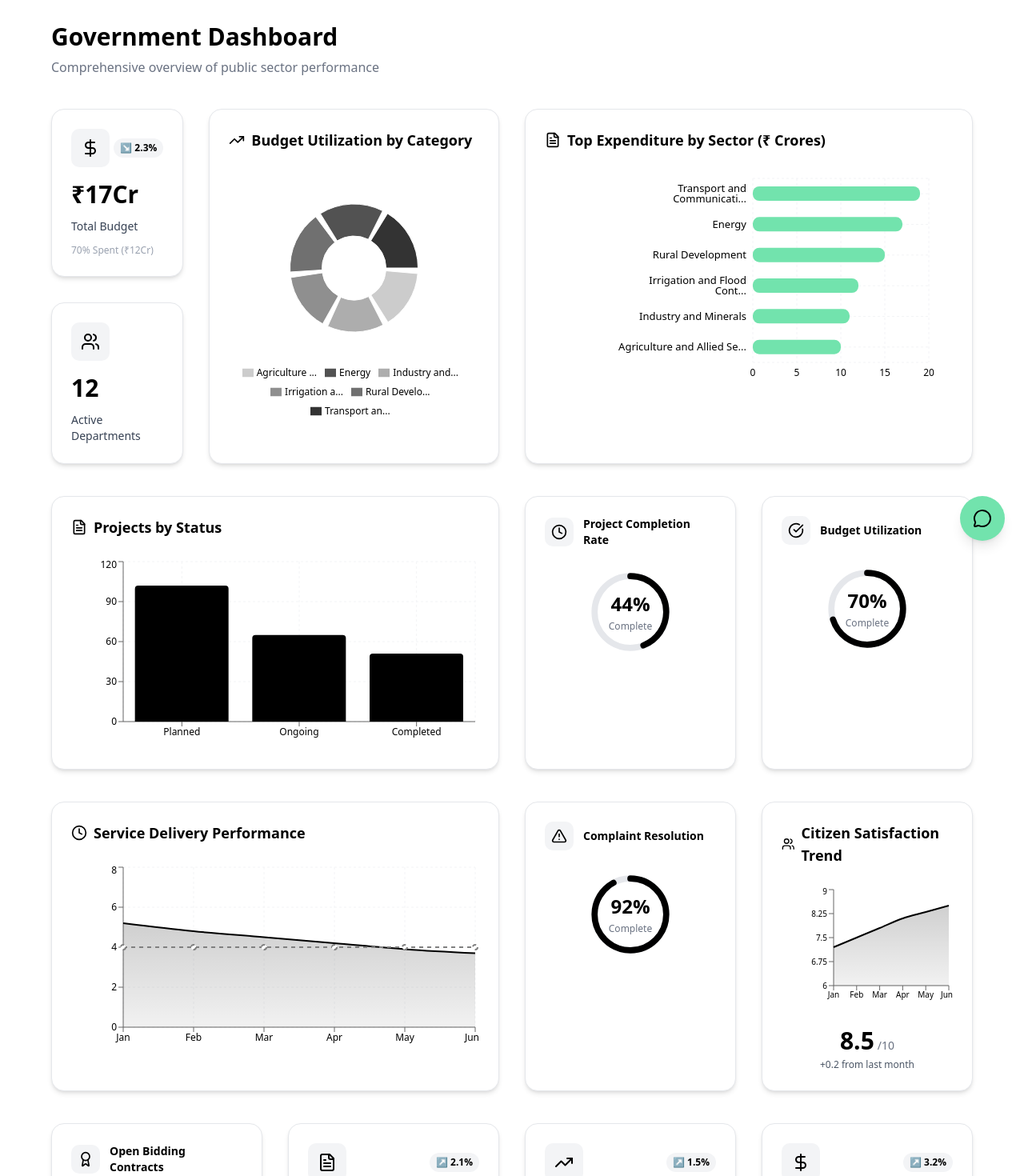
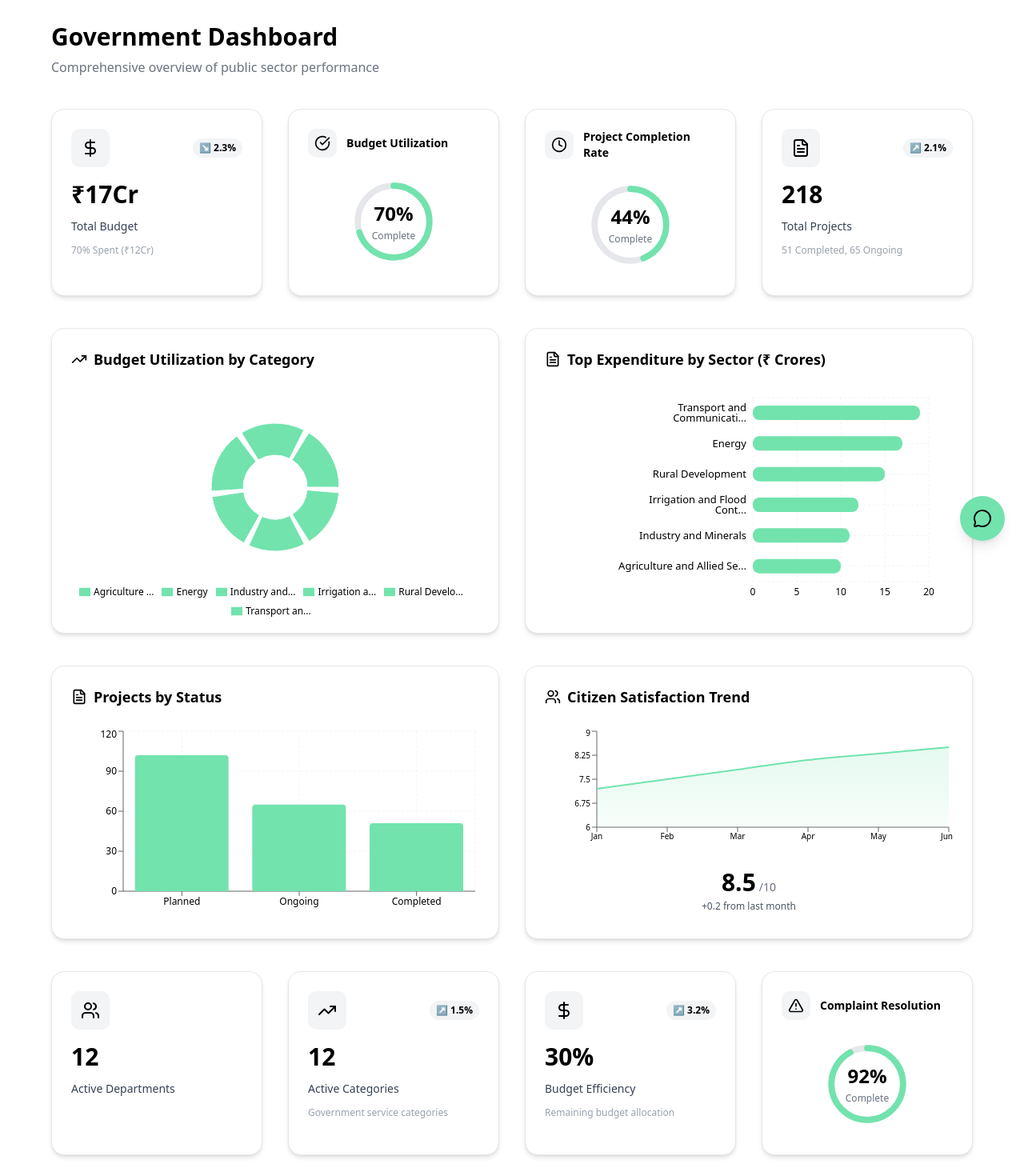
Before and after one commit to adhavan13/Hack25-Frontend, a React (Vite) app: page /dashboard in a window 1280 px wide. Shown: the part 100-1570 px from the top of the page at 80% size. Built offline with nearby package versions, Linux system fonts and the light colour scheme.

Commit message:
removed unwanted things

```diff
--- a/src/components/Grievances/Grievances.jsx
+++ b/src/components/Grievances/Grievances.jsx
@@ -69,7 +69,7 @@ export default function Grievances() {
         </div>
 
         {/* Search Bar */}
-        <div className="mt-4 sm:mt-6">git
+        <div className="mt-4 sm:mt-6">
           <CategoryNavigation onCategoryChange={handleCategoryChange} />
         </div>
         <div className="mb-4 sm:mb-5 mt-4">
--- a/src/components/Grievances/sectors.jsx
+++ b/src/components/Grievances/sectors.jsx
@@ -5,19 +5,13 @@ export default function CategoryNavigation({ onCategoryChange }) {
 
   const categories = [
     'All',
-    'Product Design',
-    'Web Design',
-    'Illustration',
-    'Branding',
-    'Animation',
-    'Mobile',
-    'Typography',
-    'Print'
+    'Agriculture and Allied Services',
+    'Rural Development',
+    'Irrigation and Flood Control'
   ];
 
   const handleCategoryClick = (category) => {
     setActiveCategory(category);
-    // If onCategoryChange is provided, call it with the selected category
     if (onCategoryChange) {
       onCategoryChange(category);
     }
--- a/src/components/dashboard/dashboard.jsx
+++ b/src/components/dashboard/dashboard.jsx
@@ -8,6 +8,7 @@ import {
   DollarSign, TrendingUp, Clock, Users,
   CheckCircle, AlertTriangle, FileText, Award
 } from 'lucide-react';
+import { motion } from 'framer-motion';
 
 const Dashboard = () => {
   // Real government data
@@ -156,7 +157,8 @@ const Dashboard = () => {
       sector: cat.name.length > 25 ? cat.name.substring(0, 25) + '...' : cat.name,
       amount: Math.round(cat.budget_spent / 1000000), // Convert to millions
       allocated: Math.round(cat.budget_allocated / 1000000),
-      color: `hsl(0, 0%, ${20 + index * 12}%)`
+      // Use accent color for all bars
+      color: '#72e3ad'
     }));
 
   const budgetUtilizationData = governmentData.categories
@@ -164,9 +166,11 @@ const Dashboard = () => {
     .map((cat, index) => ({
       name: cat.name.length > 12 ? cat.name.substring(0, 12) + '...' : cat.name,
       utilized: Math.round((cat.budget_spent / cat.budget_allocated) * 100),
-      color: `hsl(0, 0%, ${20 + index * 12}%)`
+      // Use accent color for all pie slices
+      color: '#72e3ad'
     }));
 
+  // Add this missing definition:
   const projectStatusData = [
     { status: 'Planned', count: totalProjects.planned, color: '#404040' },
     { status: 'Ongoing', count: totalProjects.ongoing, color: '#808080' },
@@ -195,14 +199,35 @@ const Dashboard = () => {
     { month: 'Jun', score: 8.5, target: 8.0 }
   ];
 
-  const MetricCard = ({ title, value, subtitle, icon: Icon, trend }) => (
-    <div className="bg-white border border-gray-200 rounded-2xl p-6 shadow-md hover:shadow-lg transition-shadow flex flex-col gap-2">
+  // Animation variants
+  const cardVariants = {
+    hidden: { opacity: 0, y: 30 },
+    visible: (i = 1) => ({
+      opacity: 1,
+      y: 0,
+      transition: {
+        delay: i * 0.08,
+        duration: 0.5,
+        type: "spring"
+      }
+    })
+  };
+
+  const MetricCard = ({ title, value, subtitle, icon: Icon, trend, index }) => (
+    <motion.div
+      className="bg-white border border-gray-200 rounded-2xl p-6 shadow-md hover:shadow-lg transition-shadow flex flex-col gap-2"
+      variants={cardVariants}
+      initial="hidden"
+      animate="visible"
+      custom={index}
+    >
       <div className="flex items-center justify-between mb-2">
+        {/* If icon is green, use bg-gray-100 and text-black */}
         <div className="p-3 rounded-lg bg-gray-100">
           <Icon className="w-6 h-6 text-black" />
         </div>
         {trend !== undefined && (
-          <div className={`flex items-center px-2 py-1 rounded-full text-xs font-semibold bg-gray-100 text-black`}>
+          <div className="flex items-center px-2 py-1 rounded-full text-xs font-semibold bg-gray-100 text-black">
             {trend > 0 ? '↗' : trend < 0 ? '↘' : '→'} {Math.abs(trend)}%
           </div>
         )}
@@ -210,12 +235,19 @@ const Dashboard = () => {
       <h3 className="text-3xl font-bold text-black mb-1">{value}</h3>
       <p className="text-gray-700 text-sm font-medium">{title}</p>
       {subtitle && <p className="text-gray-400 text-xs mt-1">{subtitle}</p>}
-    </div>
+    </motion.div>
   );
 
-  const GaugeChart = ({ percentage, title, icon: Icon }) => (
-    <div className="bg-white border border-gray-200 rounded-2xl p-6 shadow-md hover:shadow-lg transition-shadow">
+  const GaugeChart = ({ percentage, title, icon: Icon, index }) => (
+    <motion.div
+      className="bg-white border border-gray-200 rounded-2xl p-6 shadow-md hover:shadow-lg transition-shadow"
+      variants={cardVariants}
+      initial="hidden"
+      animate="visible"
+      custom={index}
+    >
       <div className="flex items-center mb-4">
+        {/* If icon is green, use bg-gray-100 and text-black */}
         <div className="p-2 rounded-lg bg-gray-100 mr-3">
           <Icon className="w-5 h-5 text-black" />
         </div>
@@ -229,7 +261,7 @@ const Dashboard = () => {
           />
           <circle
             cx="50" cy="50" r="35"
-            fill="none" stroke="#000000" strokeWidth="6"
+            fill="none" stroke="#72e3ad" strokeWidth="6"
             strokeDasharray={`${percentage * 2.2} 220`}
             strokeLinecap="round"
           />
@@ -239,35 +271,72 @@ const Dashboard = () => {
           <span className="text-xs text-gray-500 mt-1">Complete</span>
         </div>
       </div>
-    </div>
+    </motion.div>
   );
 
   return (
-    <div className="min-h-screen bg-white pt-10 overflow-auto">
-      <div className="px-4 lg:px-16 pb-10">
-        <header className="mb-10">
-          <h1 className="text-3xl font-bold text-black mb-2">Government Dashboard</h1>
-          <p className="text-gray-500">Comprehensive overview of public sector performance</p>
+    <div className="min-h-screen bg-white pt-6 md:pt-10 overflow-auto">
+      <div className="px-2 sm:px-4 md:px-8 lg:px-16 pb-6 md:pb-10">
+        <header className="mb-6 md:mb-10">
+          <h1 className="text-2xl md:text-3xl font-bold text-black mb-1 md:mb-2">Government Dashboard</h1>
+          <p className="text-gray-500 text-sm md:text-base">Comprehensive overview of public sector performance</p>
         </header>
 
-        {/* Row 1 - Financials */}
-        <div className="grid grid-cols-1 lg:grid-cols-6 gap-8 mb-10">
-          <div className="lg:col-span-1 flex flex-col gap-8">
+        {/* Row 1 - Key Metrics */}
+        <motion.div
+          className="grid grid-cols-1 sm:grid-cols-2 lg:grid-cols-4 gap-4 md:gap-8 mb-6 md:mb-10"
+          initial="hidden"
+          animate="visible"
+          variants={{
+            visible: { transition: { staggerChildren: 0.08 } }
+          }}
+        >
           <MetricCard
             title="Total Budget"
             value={`₹${Math.round(totalBudgetAllocated / 10000000)}Cr`}
             subtitle={`${spentPercentage}% Spent (₹${Math.round(totalBudgetSpent / 10000000)}Cr)`}
             icon={DollarSign}
             trend={spentPercentage > 70 ? 5.2 : -2.3}
+            index={0}
+          />
+          <GaugeChart
+            percentage={spentPercentage}
+            title="Budget Utilization"
+            icon={CheckCircle}
+            index={1}
+          />
+          <GaugeChart
+            percentage={onTimePercentage}
+            title="Project Completion Rate"
+            icon={Clock}
+            index={2}
           />
           <MetricCard
-              title="Active Departments"
-              value="12"
-              icon={Users}
+            title="Total Projects"
+            value={totalProjects.planned + totalProjects.ongoing + totalProjects.completed}
+            subtitle={`${totalProjects.completed} Completed, ${totalProjects.ongoing} Ongoing`}
+            icon={FileText}
+            trend={2.1}
+            index={3}
           />
-          </div>
+        </motion.div>
 
-          <div className="lg:col-span-2 bg-white border border-gray-200 rounded-2xl p-6 shadow-md">
+        {/* Row 2 - Financials & Projects */}
+        <motion.div
+          className="grid grid-cols-1 md:grid-cols-2 gap-4 md:gap-8 mb-6 md:mb-10"
+          initial="hidden"
+          animate="visible"
+          variants={{
+            visible: { transition: { staggerChildren: 0.08 } }
+          }}
+        >
+          <motion.div
+            variants={cardVariants}
+            initial="hidden"
+            animate="visible"
+            custom={0}
+            className="bg-white border border-gray-200 rounded-2xl p-6 shadow-md"
+          >
             <h3 className="text-lg font-semibold text-black mb-6 flex items-center">
               <TrendingUp className="w-5 h-5 mr-2 text-black" />
               Budget Utilization by Category
@@ -283,17 +352,19 @@ const Dashboard = () => {
                   paddingAngle={5}
                   dataKey="utilized"
                 >
+                  {/* Use accent color for all slices, with bg-gray-100 and text-black in tooltip */}
                   {budgetUtilizationData.slice(0, 6).map((entry, index) => (
-                    <Cell key={`cell-${index}`} fill={entry.color} />
+                    <Cell key={`cell-${index}`} fill="#72e3ad" />
                   ))}
                 </Pie>
                 <Tooltip
                   formatter={(value) => [`${value}%`, 'Utilization']}
                   labelStyle={{ color: '#000000' }}
                   contentStyle={{
-                    backgroundColor: '#F9FAFB',
+                    backgroundColor: '#F3F4F6',
                     border: '1px solid #E5E7EB',
-                    borderRadius: '8px'
+                    borderRadius: '8px',
+                    color: '#000000'
                   }}
                 />
                 <Legend
@@ -303,9 +374,14 @@ const Dashboard = () => {
                 />
               </PieChart>
             </ResponsiveContainer>
-          </div>
-
-          <div className="lg:col-span-3 bg-white border border-gray-200 rounded-2xl p-6 shadow-md">
+          </motion.div>
+          <motion.div
+            variants={cardVariants}
+            initial="hidden"
+            animate="visible"
+            custom={1}
+            className="bg-white border border-gray-200 rounded-2xl p-6 shadow-md"
+          >
             <h3 className="text-lg font-semibold text-black mb-6 flex items-center">
               <FileText className="w-5 h-5 mr-2 text-black" />
               Top Expenditure by Sector (₹ Crores)
@@ -336,9 +412,10 @@ const Dashboard = () => {
                   formatter={(value) => [`₹${value} Cr`, 'Amount Spent']}
                   labelStyle={{ color: '#000000' }}
                   contentStyle={{
-                    backgroundColor: '#F9FAFB',
+                    backgroundColor: '#F3F4F6',
                     border: '1px solid #E5E7EB',
-                    borderRadius: '8px'
+                    borderRadius: '8px',
+                    color: '#000000'
                   }}
                 />
                 <Bar
@@ -349,12 +426,25 @@ const Dashboard = () => {
                 />
               </BarChart>
             </ResponsiveContainer>
-          </div>
-        </div>
+          </motion.div>
+        </motion.div>
 
-        {/* Row 2 - Projects */}
-        <div className="grid grid-cols-1 lg:grid-cols-4 gap-8 mb-10">
-          <div className="lg:col-span-2 bg-white border border-gray-200 rounded-2xl p-6 shadow-md">
+        {/* Row 3 - Projects by Status & Citizen Satisfaction Trend */}
+        <motion.div
+          className="grid grid-cols-1 md:grid-cols-2 gap-4 md:gap-8 mb-6 md:mb-10"
+          initial="hidden"
+          animate="visible"
+          variants={{
+            visible: { transition: { staggerChildren: 0.08 } }
+          }}
+        >
+          <motion.div
+            variants={cardVariants}
+            initial="hidden"
+            animate="visible"
+            custom={0}
+            className="bg-white border border-gray-200 rounded-2xl p-6 shadow-md"
+          >
             <h3 className="text-lg font-semibold text-black mb-6 flex items-center">
               <FileText className="w-5 h-5 mr-2 text-black" />
               Projects by Status
@@ -366,87 +456,28 @@ const Dashboard = () => {
                 <YAxis tick={{ fontSize: 12, fill: '#000000' }} />
                 <Tooltip
                   contentStyle={{
-                    backgroundColor: '#F9FAFB',
+                    backgroundColor: '#F3F4F6',
                     border: '1px solid #E5E7EB',
-                    borderRadius: '8px'
+                    borderRadius: '8px',
+                    color: '#000000'
                   }}
                 />
                 <Bar
                   dataKey="count"
-                  fill={(entry) => entry.color}
+                  // Use accent color for all bars
+                  fill="#72e3ad"
                   radius={[4, 4, 0, 0]}
                 />
               </BarChart>
             </ResponsiveContainer>
-          </div>
-
-          <GaugeChart
-            percentage={onTimePercentage}
-            title="Project Completion Rate"
-            icon={Clock}
-          />
-
-          <GaugeChart
-            percentage={spentPercentage}
-            title="Budget Utilization"
-            icon={CheckCircle}
-          />
-        </div>
-
-        {/* Row 3 - Citizen Services */}
-        <div className="grid grid-cols-1 lg:grid-cols-4 gap-8 mb-10">
-          <div className="lg:col-span-2 bg-white border border-gray-200 rounded-2xl p-6 shadow-md">
-            <h3 className="text-lg font-semibold text-black mb-6 flex items-center">
-              <Clock className="w-5 h-5 mr-2 text-black" />
-              Service Delivery Performance
-            </h3>
-            <ResponsiveContainer width="100%" height={240}>
-              <AreaChart data={serviceTimeData}>
-                <defs>
-                  <linearGradient id="colorTime" x1="0" y1="0" x2="0" y2="1">
-                    <stop offset="5%" stopColor="#000000" stopOpacity={0.3}/>
-                    <stop offset="95%" stopColor="#000000" stopOpacity={0.1}/>
-                  </linearGradient>
-                </defs>
-                <CartesianGrid strokeDasharray="3 3" stroke="#F3F4F6" />
-                <XAxis dataKey="month" tick={{ fontSize: 12, fill: '#000000' }} />
-                <YAxis tick={{ fontSize: 12, fill: '#000000' }} />
-                <Tooltip
-                  formatter={(value, name) => [
-                    `${value} days`,
-                    name === 'time' ? 'Actual Time' : 'Target'
-                  ]}
-                  contentStyle={{
-                    backgroundColor: '#F9FAFB',
-                    border: '1px solid #E5E7EB',
-                    borderRadius: '8px'
-                  }}
-                />
-                <Area
-                  type="monotone"
-                  dataKey="time"
-                  stroke="#000000"
-                  strokeWidth={2}
-                  fill="url(#colorTime)"
-                />
-                <Line
-                  type="monotone"
-                  dataKey="target"
-                  stroke="#808080"
-                  strokeWidth={2}
-                  strokeDasharray="5 5"
-                />
-              </AreaChart>
-            </ResponsiveContainer>
-          </div>
-
-          <GaugeChart
-            percentage={92}
-            title="Complaint Resolution"
-            icon={AlertTriangle}
-          />
-
-          <div className="bg-white border border-gray-200 rounded-2xl p-6 shadow-md">
+          </motion.div>
+          <motion.div
+            variants={cardVariants}
+            initial="hidden"
+            animate="visible"
+            custom={1}
+            className="bg-white border border-gray-200 rounded-2xl p-6 shadow-md"
+          >
             <h3 className="text-lg font-semibold text-black mb-6 flex items-center">
               <Users className="w-5 h-5 mr-2 text-black" />
               Citizen Satisfaction Trend
@@ -455,8 +486,8 @@ const Dashboard = () => {
               <AreaChart data={satisfactionData}>
                 <defs>
                   <linearGradient id="colorSatisfaction" x1="0" y1="0" x2="0" y2="1">
-                    <stop offset="5%" stopColor="#000000" stopOpacity={0.3}/>
-                    <stop offset="95%" stopColor="#000000" stopOpacity={0.1}/>
+                    <stop offset="5%" stopColor="#72e3ad" stopOpacity={0.3}/>
+                    <stop offset="95%" stopColor="#72e3ad" stopOpacity={0.1}/>
                   </linearGradient>
                 </defs>
                 <XAxis dataKey="month" tick={{ fontSize: 10, fill: '#000000' }} />
@@ -464,15 +495,16 @@ const Dashboard = () => {
                 <Tooltip
                   formatter={(value) => [`${value}/10`, 'Satisfaction Score']}
                   contentStyle={{
-                    backgroundColor: '#F9FAFB',
+                    backgroundColor: '#F3F4F6',
                     border: '1px solid #E5E7EB',
-                    borderRadius: '8px'
+                    borderRadius: '8px',
+                    color: '#000000'
                   }}
                 />
                 <Area
                   type="monotone"
                   dataKey="score"
-                  stroke="#000000"
+                  stroke="#72e3ad"
                   strokeWidth={2}
                   fill="url(#colorSatisfaction)"
                 />
@@ -483,41 +515,47 @@ const Dashboard = () => {
               <span className="text-gray-500 text-sm ml-1">/10</span>
               <p className="text-xs text-gray-600 mt-1">+0.2 from last month</p>
             </div>
-          </div>
-        </div>
+          </motion.div>
+        </motion.div>
 
-        {/* Row 4 - Transparency & Summary */}
-        <div className="grid grid-cols-1 lg:grid-cols-4 gap-8">
-          <GaugeChart
-            percentage={87}
-            title="Open Bidding Contracts"
-            icon={Award}
+        {/* Row 4 - Active Departments, Active Categories, Budget Efficiency, Complaint Resolution */}
+        <motion.div
+          className="grid grid-cols-1 sm:grid-cols-2 lg:grid-cols-4 gap-4 md:gap-8"
+          initial="hidden"
+          animate="visible"
+          variants={{
+            visible: { transition: { staggerChildren: 0.08 } }
+          }}
+        >
+          <MetricCard
+            title="Active Departments"
+            value="12"
+            icon={Users}
+            index={0}
           />
-
-          <MetricCard
-            title="Total Projects"
-            value={totalProjects.planned + totalProjects.ongoing + totalProjects.completed}
-            subtitle={`${totalProjects.completed} Completed, ${totalProjects.ongoing} Ongoing`}
-            icon={FileText}
-            trend={2.1}
-          />
-
           <MetricCard
             title="Active Categories"
             value="12"
             subtitle="Government service categories"
             icon={TrendingUp}
             trend={1.5}
+            index={1}
           />
-
           <MetricCard
             title="Budget Efficiency"
             value={`${100 - spentPercentage}%`}
             subtitle="Remaining budget allocation"
             icon={DollarSign}
             trend={spentPercentage < 80 ? 3.2 : -1.8}
+            index={2}
           />
-        </div>
+          <GaugeChart
+            percentage={92}
+            title="Complaint Resolution"
+            icon={AlertTriangle}
+            index={3}
+          />
+        </motion.div>
       </div>
     </div>
   );
```
Lines whose indentation alone changed are shown as unchanged.
